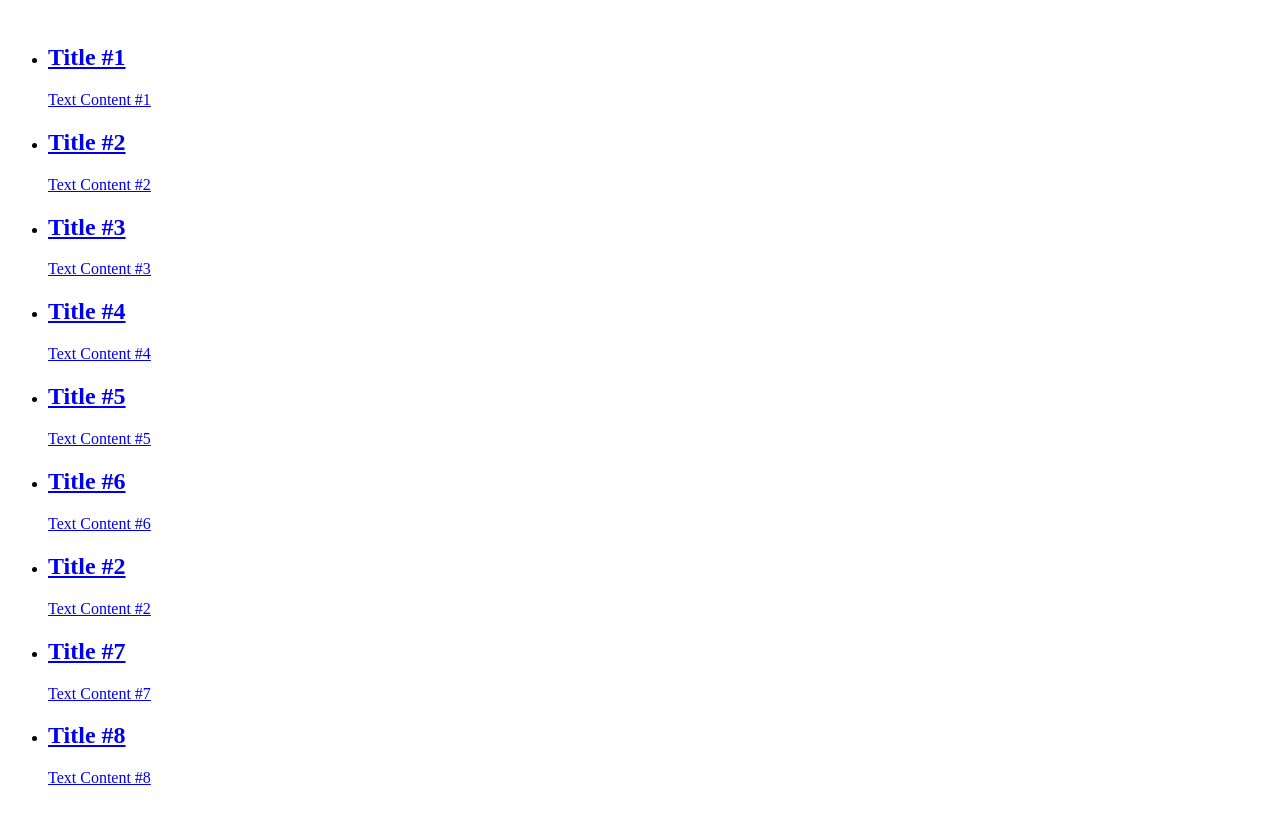
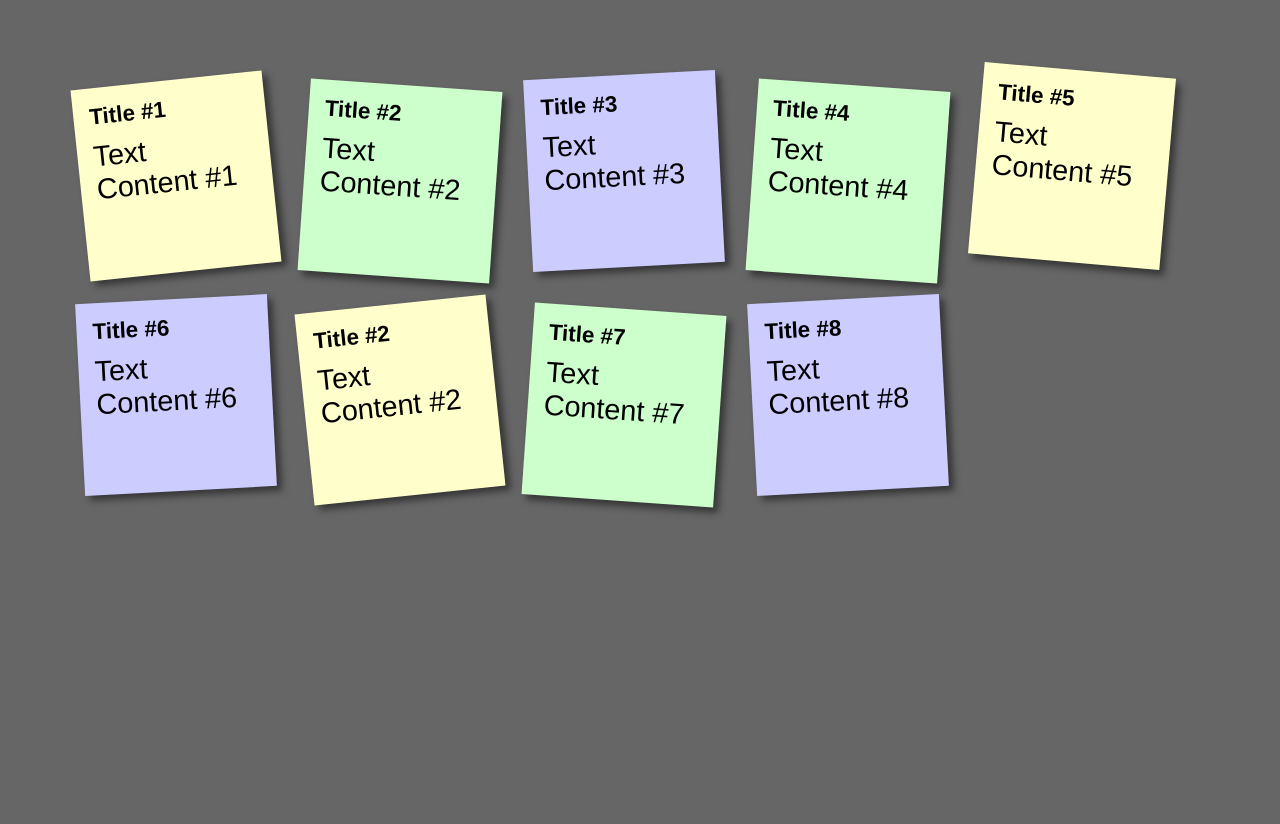
Before and after one commit to lelik759/lelik759.github.io, a plain HTML site: page index.html in a window 1280 px wide. After the commit the page ends 800 px from the top, so only its background shows below. Drawn offline with Linux system fonts and the light colour scheme; a web font is replaced by a local one.

Commit message:
Update style1.css

```diff
--- a/style1.css
+++ b/style1.css
@@ -2,14 +2,94 @@
 @import url('https://fonts.googleapis.com/css?family=Anonymous+Pro:400,400i,700,700i&subset=cyrillic');
 
 
-body
-{
-	display:flex;
-	justify-content:space-beetwen;
-	width:100%;
+*{
+  margin:0;
+  padding:0;
 }
-
-h1
-{
-	text-decoration:none;
+body{
+  font-family:arial,sans-serif;
+  font-size:100%;
+  margin:1em;
+  background:#666;
+  color:#fff;
 }
+h2,p{
+  font-size:100%;
+  font-weight:normal;
+}
+ul,li{
+  list-style:none;
+}
+ul{
+  overflow:hidden;
+  padding:3em;
+}
+ul li a{
+  text-decoration:none;
+  color:#000;
+  background:#ffc;
+  display:block;
+  height:10em;
+  width:10em;
+  padding:1em;
+  -moz-box-shadow:5px 5px 7px rgba(33,33,33,1);
+  -webkit-box-shadow: 5px 5px 7px rgba(33,33,33,.7);
+  box-shadow: 5px 5px 7px rgba(33,33,33,.7);
+  -moz-transition:-moz-transform .15s linear;
+  -o-transition:-o-transform .15s linear;
+  -webkit-transition:-webkit-transform .15s linear;
+}
+ul li{
+  margin:1em;
+  float:left;
+}
+ul li h2{
+  font-size:140%;
+  font-weight:bold;
+  padding-bottom:10px;
+}
+ul li p{
+  font-family:"Reenie Beanie",arial,sans-serif;
+  font-size:180%;
+}
+ul li a{
+  -webkit-transform: rotate(-6deg);
+  -o-transform: rotate(-6deg);
+  -moz-transform:rotate(-6deg);
+}
+ul li:nth-child(even) a{
+  -o-transform:rotate(4deg);
+  -webkit-transform:rotate(4deg);
+  -moz-transform:rotate(4deg);
+  position:relative;
+  top:5px;
+  background:#cfc;
+}
+ul li:nth-child(3n) a{
+  -o-transform:rotate(-3deg);
+  -webkit-transform:rotate(-3deg);
+  -moz-transform:rotate(-3deg);
+  position:relative;
+  top:-5px;
+  background:#ccf;
+}
+ul li:nth-child(5n) a{
+  -o-transform:rotate(5deg);
+  -webkit-transform:rotate(5deg);
+  -moz-transform:rotate(5deg);
+  position:relative;
+  top:-10px;
+}
+ul li a:hover,ul li a:focus{
+  box-shadow:10px 10px 7px rgba(0,0,0,.7);
+  -moz-box-shadow:10px 10px 7px rgba(0,0,0,.7);
+  -webkit-box-shadow: 10px 10px 7px rgba(0,0,0,.7);
+  -webkit-transform: scale(1.25);
+  -moz-transform: scale(1.25);
+  -o-transform: scale(1.25);
+  position:relative;
+  z-index:5;
+}
+ol{text-align:center;}
+ol li{display:inline;padding-right:1em;}
+ol li a{color:#fff;}
```
